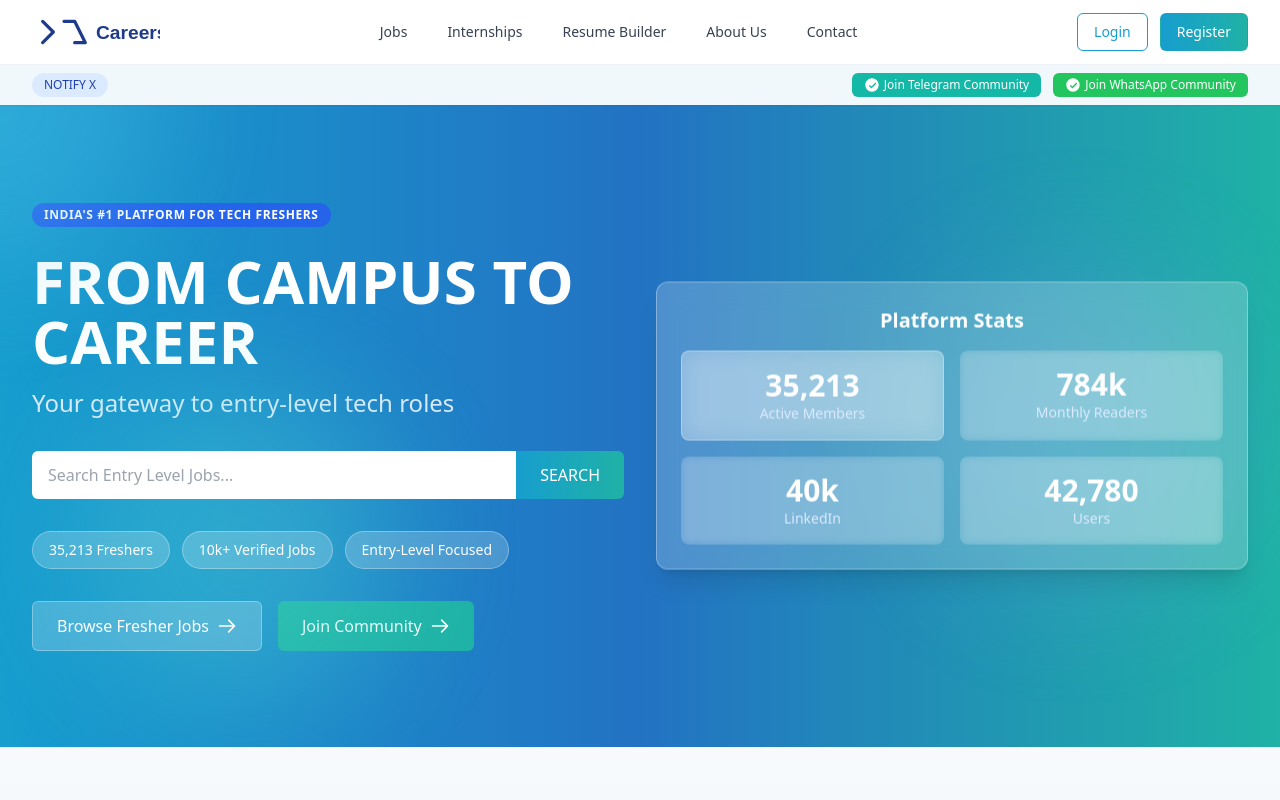
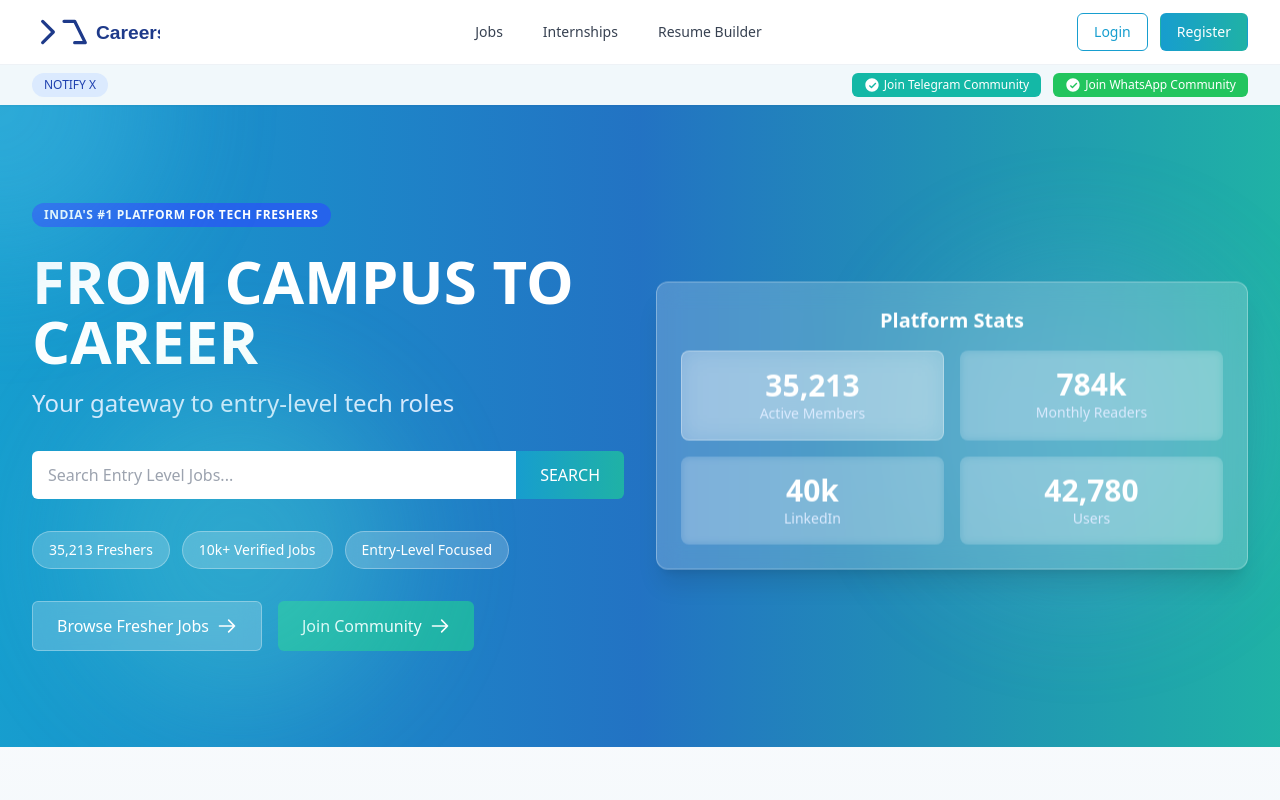
Before and after one commit to BitHiveTechnologies/X_Career-Website, a Next.js app: page / in a window 1280 px wide. Shown: the top 800 px of the page. Built offline with nearby package versions, Linux system fonts and the light colour scheme.

Commit message:
okay so whatever i have removed , remove all things related to them from the whole page

```diff
--- a/app/page.tsx
+++ b/app/page.tsx
@@ -246,20 +246,6 @@ export default function Page() {
                                 data-oid="ozs1-2r"
                             >
                                 Resume Builder
-                            </a>
-                            <a
-                                href="/about"
-                                className="text-gray-700 hover:text-blue-800 px-3 py-2 text-sm font-medium transition-all duration-300"
-                                data-oid="ba9a24c"
-                            >
-                                About Us
-                            </a>
-                            <a
-                                href="/contact"
-                                className="text-gray-700 hover:text-blue-800 px-3 py-2 text-sm font-medium transition-all duration-300"
-                                data-oid="ridcf-m"
-                            >
-                                Contact
                             </a>
                         </div>
 
```
